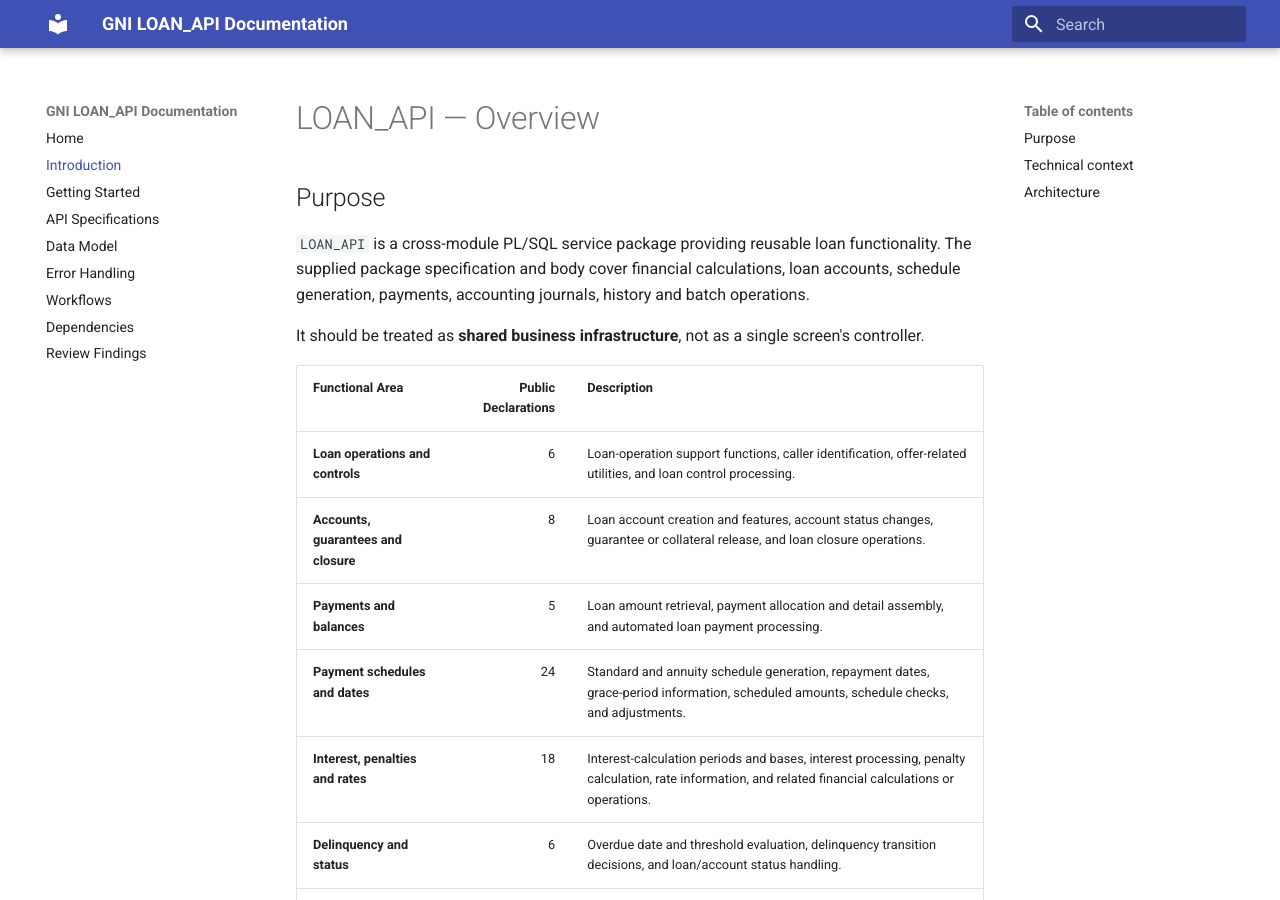
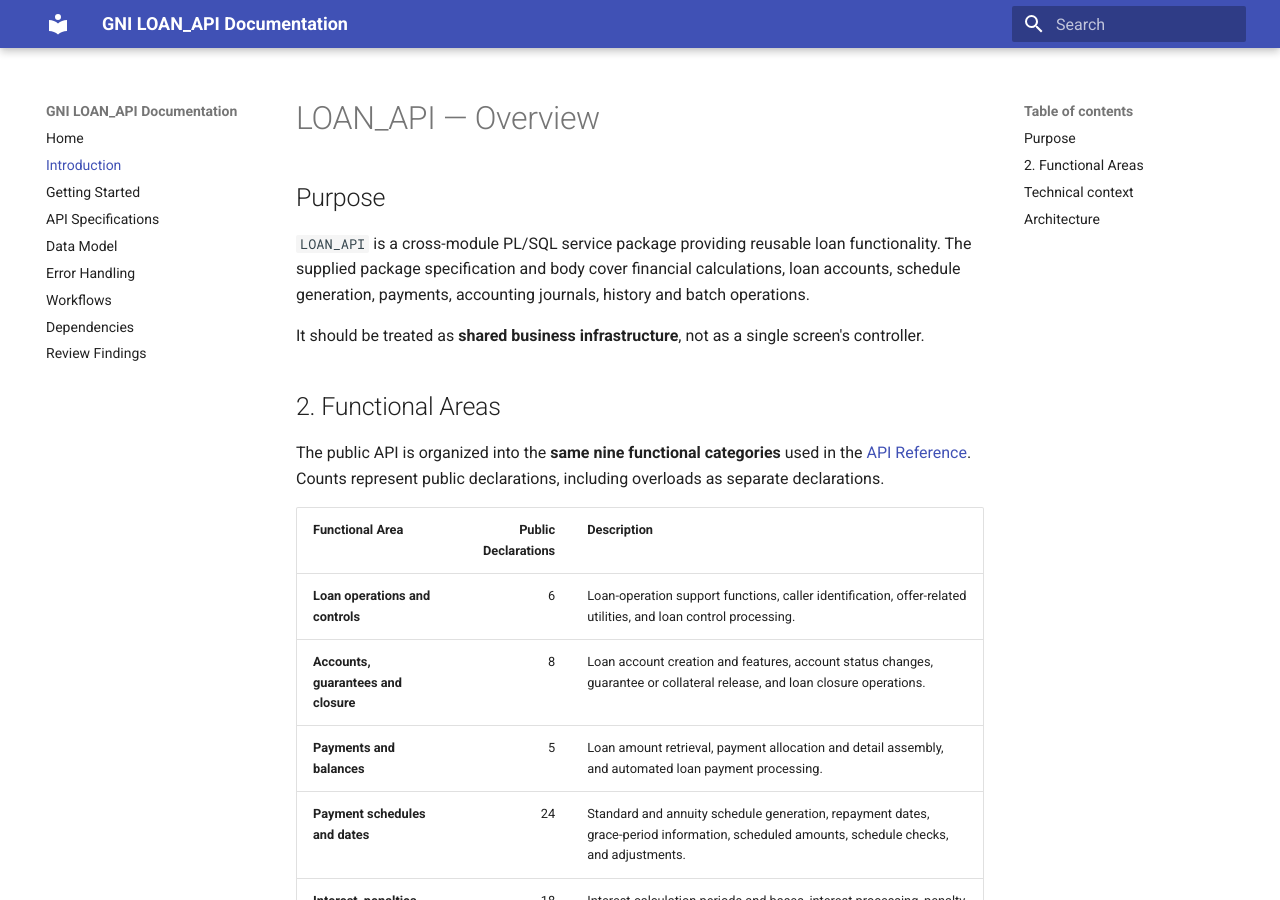
Before and after one commit to SadayCb/gni-documentation-poc7.0, an MkDocs documentation site: the page built from docs/overview.md, in a window 1280 px wide and 900 px high. Built offline with MkDocs 1.6.1 and Material for MkDocs 9.7.7, drawn with Linux system fonts in a browser that asks for light colours.

Commit message:
Update overview.md

```diff
--- a/docs/overview.md
+++ b/docs/overview.md
@@ -5,6 +5,10 @@
 `LOAN_API` is a cross-module PL/SQL service package providing reusable loan functionality. The supplied package specification and body cover financial calculations, loan accounts, schedule generation, payments, accounting journals, history and batch operations.
 
 It should be treated as **shared business infrastructure**, not as a single screen's controller.
+
+## 2. Functional Areas
+
+The public API is organized into the **same nine functional categories** used in the [API Reference](api/loan-api.md). Counts represent public declarations, including overloads as separate declarations.
 
 | Functional Area | Public Declarations | Description |
 |:--|--:|:--|
```
